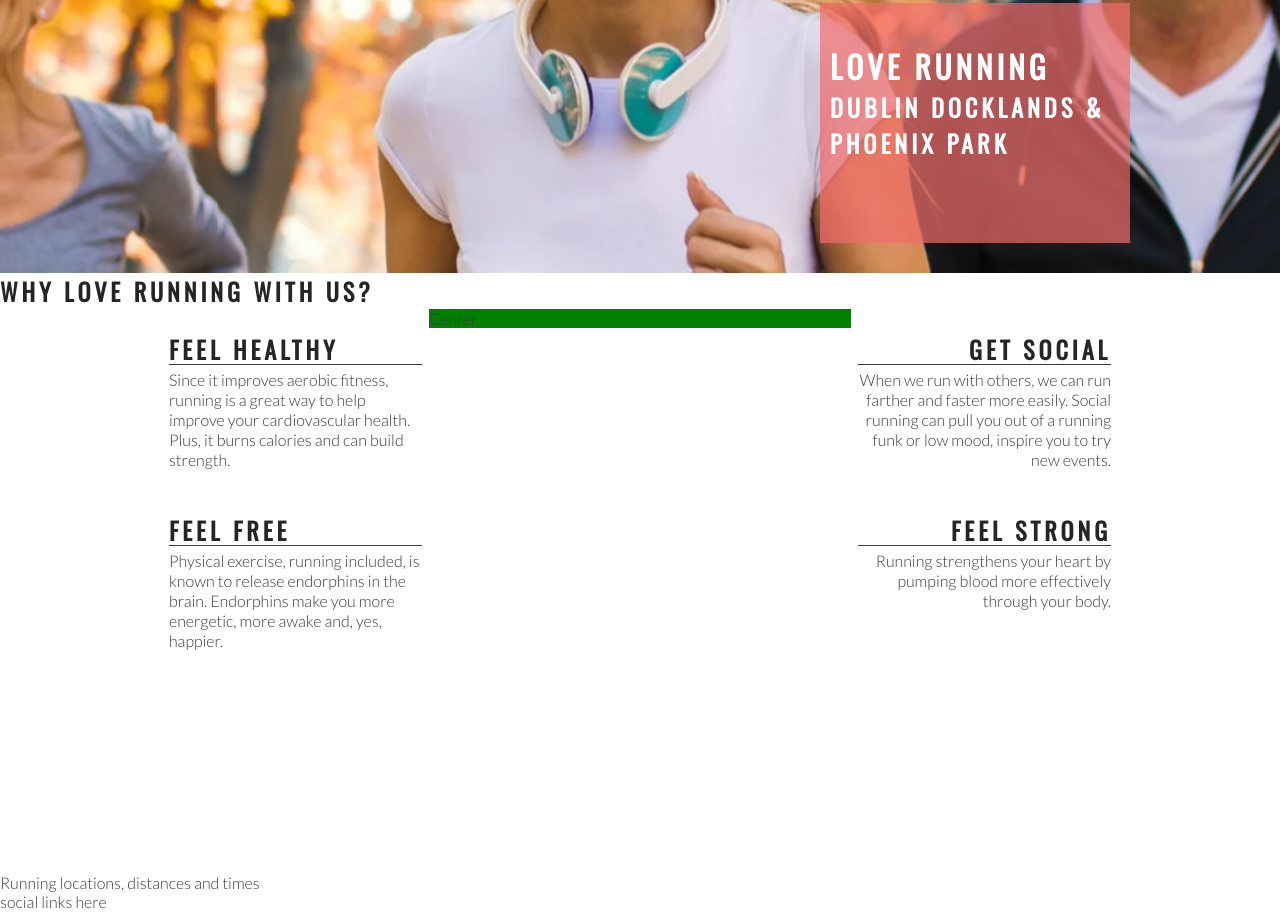
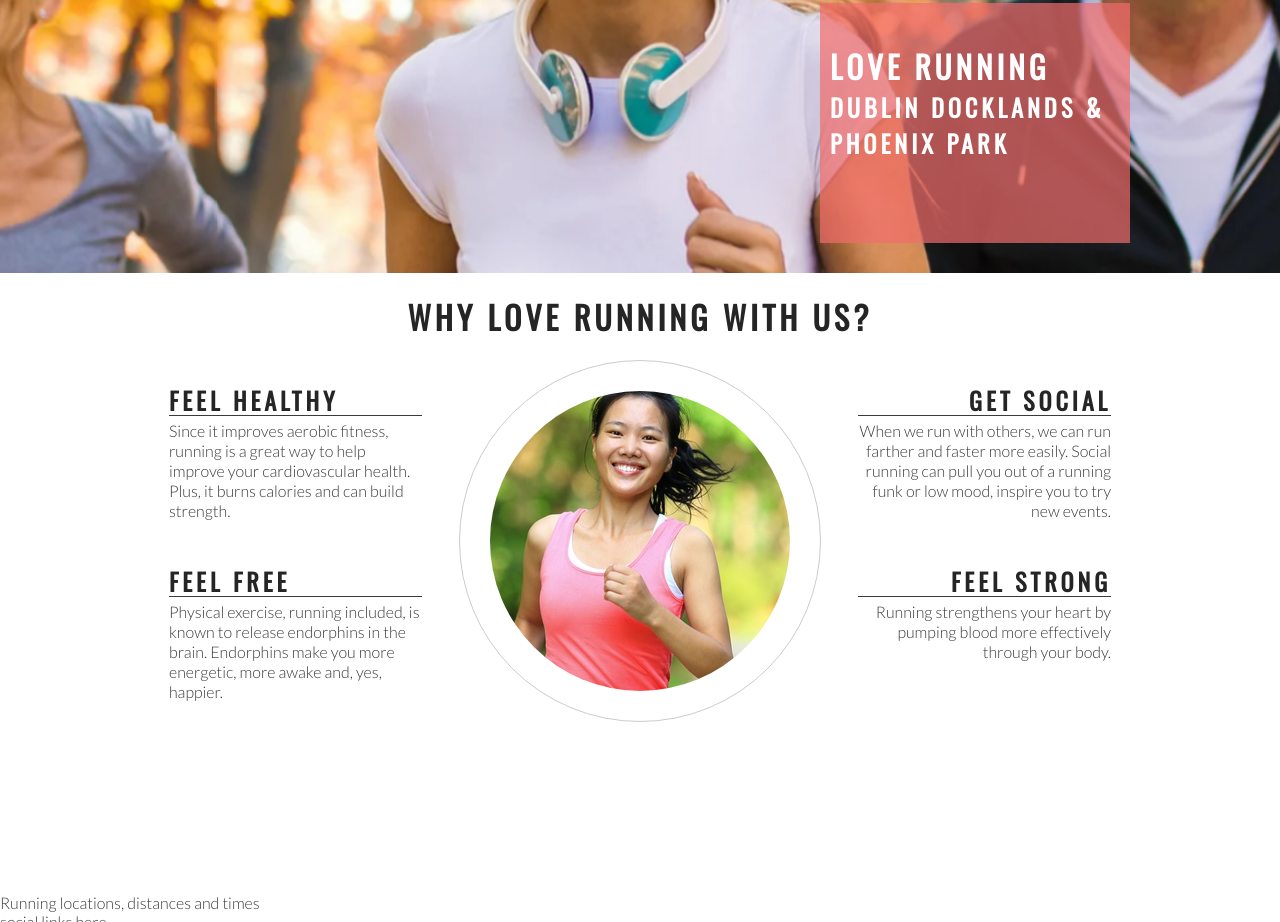
Before and after one commit to ibericoalex/love-running, a plain HTML site: page index.html in a window 1280 px wide. Shown: the part 402-1324 px from the top of the page. Drawn offline with nearby package versions, Linux system fonts and the light colour scheme.

Commit message:
Add club ethos central image and style into a circle

```diff
--- a/assets/css/style.css
+++ b/assets/css/style.css
@@ -137,7 +137,6 @@ h2 {
 #center-about {
     width: 33%;
     margin: 0 auto;
-    background-color: green;
 }
 
 hr {
@@ -169,3 +168,26 @@ hr {
 .right-about-heading p {
     text-align: right;
 }
+
+#welcome {
+    text-align: center;
+    margin: 20px 0;
+    font-size: 200%;
+}
+
+#circle-container {
+    width: 300px;
+    height: 300px;
+    padding: 30px;
+    border-style: solid;
+    border-color: #ccc;
+    border-width: 1px;
+    border-radius: 50%;
+    margin: 0 auto;
+}
+
+#circle-cover-bg {
+    background: url('../images/ethos-center-image.jpeg') no-repeat center center;
+    height: 100%;
+    border-radius: 50%;
+}
--- a/index.html
+++ b/index.html
@@ -39,7 +39,7 @@
         </div>
     </section>
     <section id="club-ethos">
-        <h1>Why Love Running With Us?</h1>
+        <h2 id="welcome">Why Love Running With Us?</h2>
         <div id="left-about">
             <div class="left-about-heading">
                 <h2>Feel Healthy</h2>
@@ -75,7 +75,11 @@
                 </p>
             </div>
         </div>
-        <div id="center-about">Center</div>
+        <div id="center-about">
+            <div id="circle-container">
+                <div id="circle-cover-bg"></div>
+            </div>
+        </div>
     </section>
     <section>
         Running locations, distances and times
```
Also changed, not shown: assets/images/ethos-center-image.jpeg (added).
